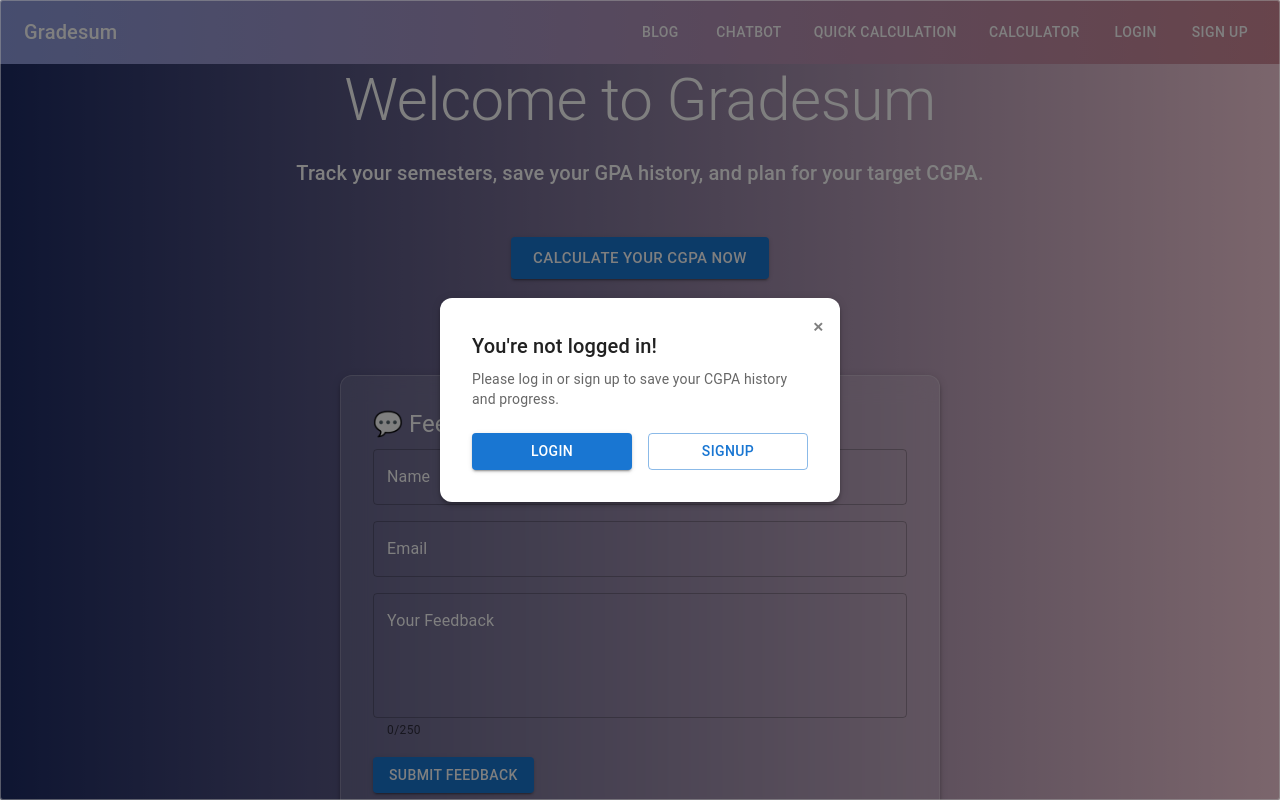
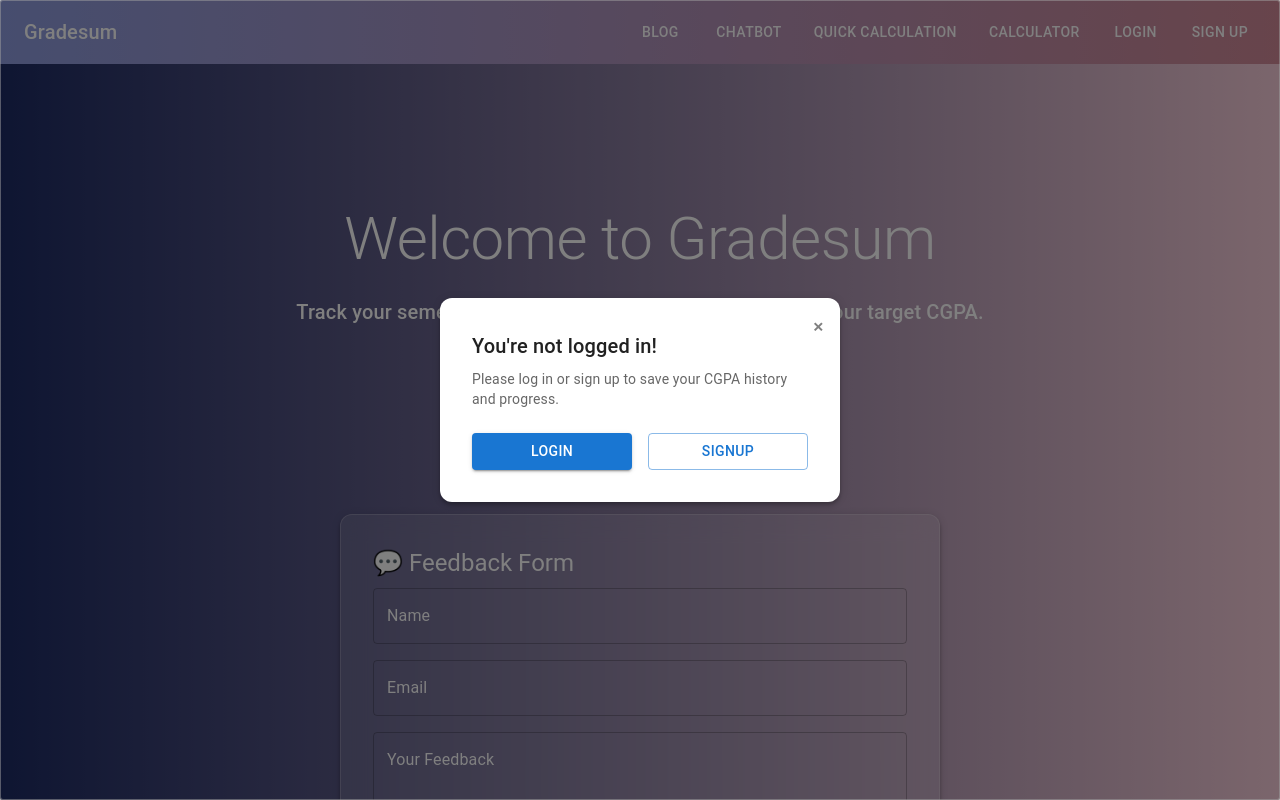
Before and after one commit to awaisarif18/grades-calculator, a Next.js app: page / in a window 1280 px wide. Shown: the top 800 px of the page. Built offline with nearby package versions, Linux system fonts and the light colour scheme; no server answers.

Commit message:
Path resolved and home UI fixes

```diff
--- a/src/app/page.js
+++ b/src/app/page.js
@@ -32,9 +32,10 @@ export default function HomePage() {
   if (loading) return null;
 
   return (
+    <div>
     <Box
       sx={{
-        minHeight: "93.3vh",
+        minHeight: "130vh",
         background: "linear-gradient(to right, #1d2b64, #f8cdda)",
         display: "flex",
         justifyContent: "center",
@@ -148,5 +149,6 @@ export default function HomePage() {
         <FeedbackForm />
       </Box>
     </Box>
+    </div>
   );
 }
```
Also changed, not shown: src/pages/api/gpa.js (+8 -8 lines), 1 other file (tests, documents, lock files or other folders).
